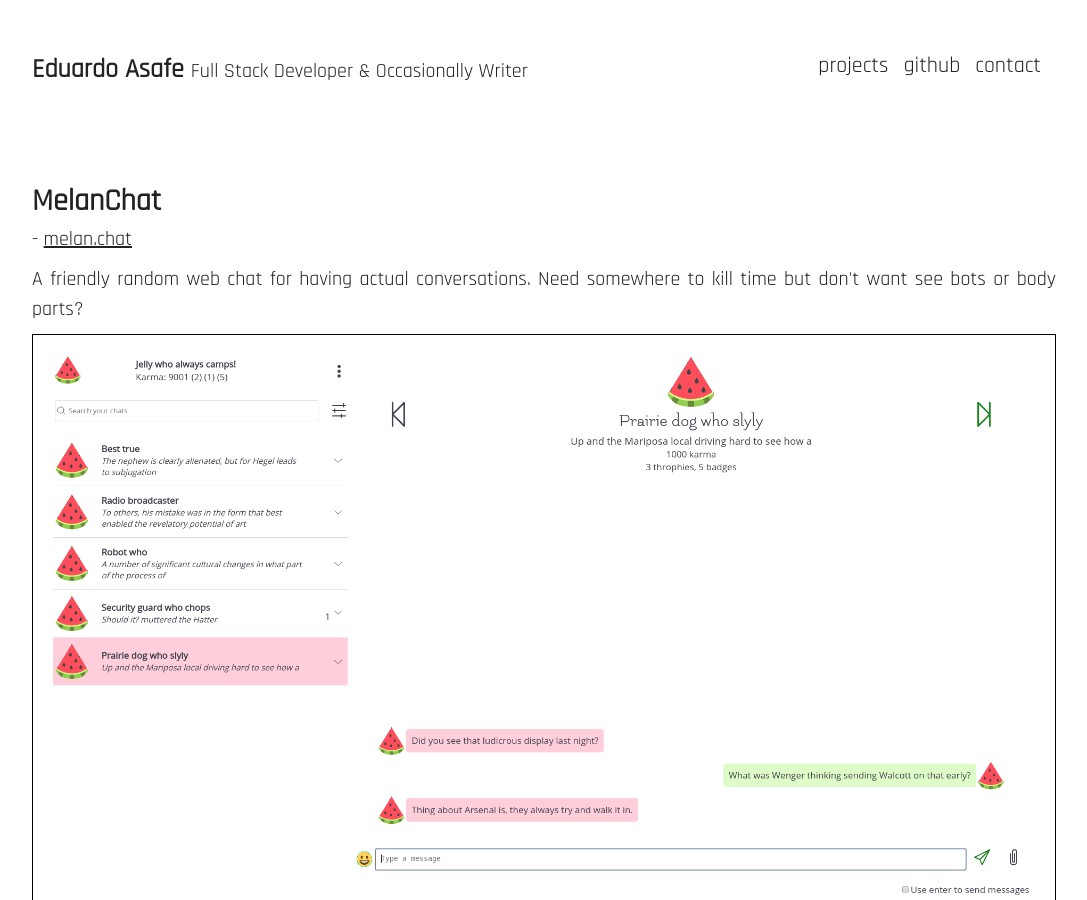
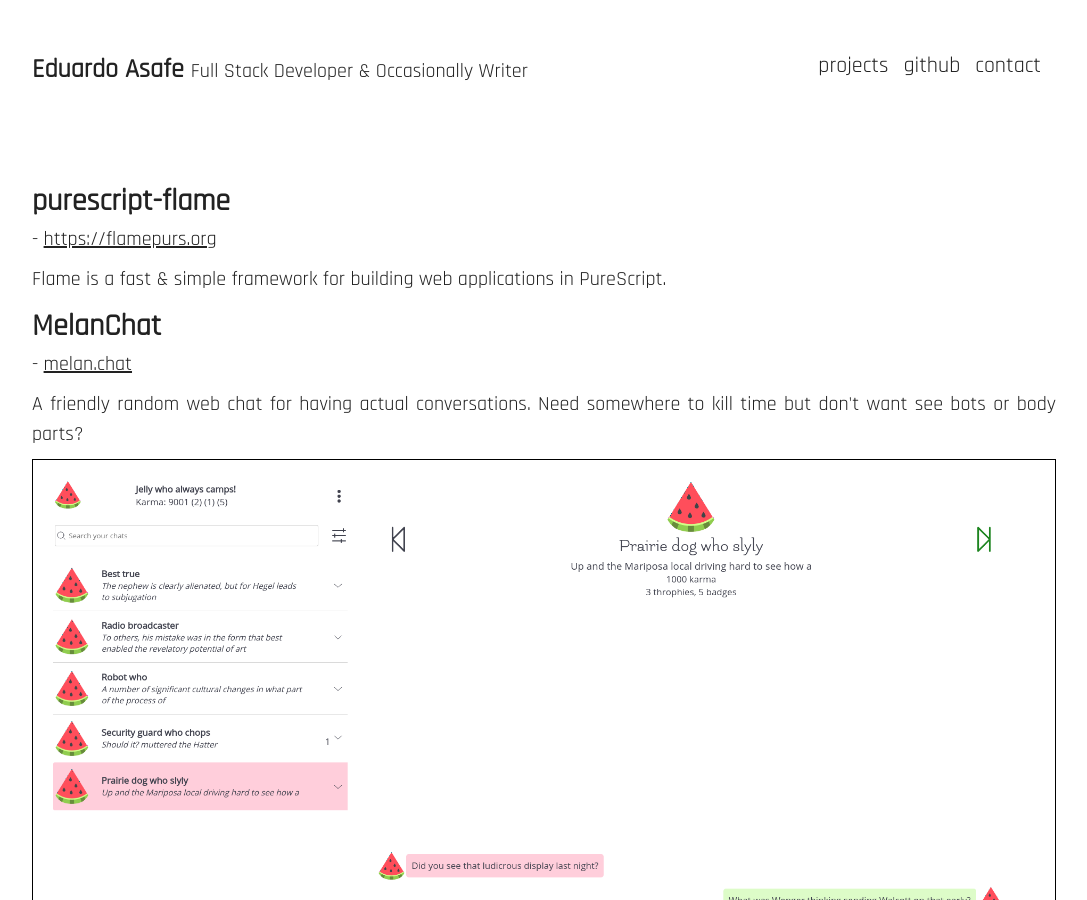
Before and after one commit to easafe/easafe.github.io, a Jekyll site: the page built from projects.html, in a window 1280 px wide and 900 px high. Shown: the whole window, without its empty margins (96-1183 px from the left). Built offline with Jekyll 4.4.1, drawn with Linux system fonts in a browser that asks for light colours.

Commit message:
Update projects.html

```diff
--- a/projects.html
+++ b/projects.html
@@ -5,6 +5,11 @@
 <!-- Things I am working on right now: -->
 
 <ul class=projects>
+    <li>
+        <h2>purescript-flame</h2> - <a href=https://flamepurs.org>https://flamepurs.org</a> <br>
+
+        <p>Flame is a fast & simple framework for building web applications in PureScript.</p>
+    </li>
     <li>
         <h2>MelanChat</h2> - <a href=https://melan.chat>melan.chat</a> <br>
 
```
